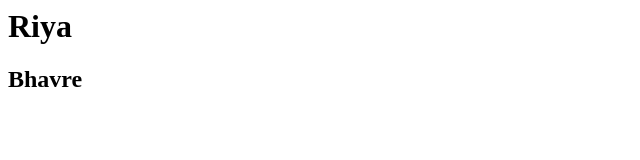
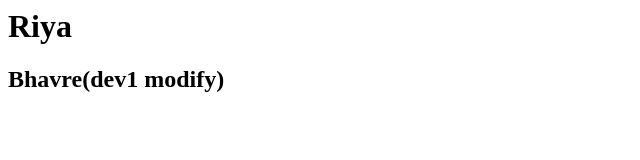
Before and after one commit to riyubhawre/psk1projectapp, a plain HTML site: page index.html in a window 1280 px wide. Shown: the whole page, without its empty margins (0-640 px from the left). Drawn offline with Linux system fonts and the light colour scheme.

Commit message:
data branch adcdcrvrdedrvt

```diff
--- a/index.html
+++ b/index.html
@@ -1,2 +1,2 @@
 <h1>Riya</h1>
-<h2>Bhavre</h2>
+<h2>Bhavre(dev1 modify)</h2>
```
